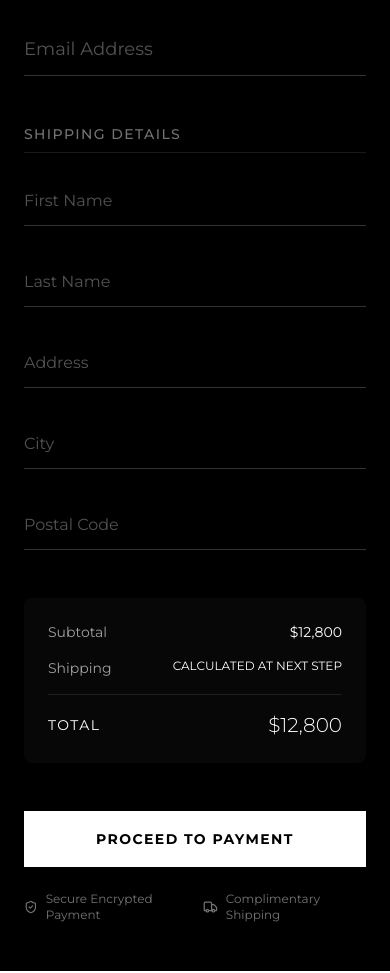
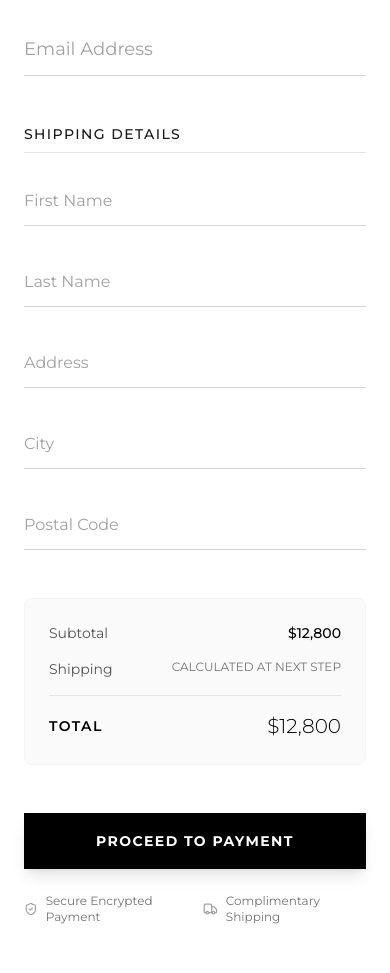
Before and after one commit to lovechaudharyji/la-bella-monte, a Next.js app: page /checkout in a window 390 px wide. Shown: the part 720-1693 px from the top of the page. Built offline with nearby package versions, Linux system fonts and the light colour scheme; a web font is replaced by a local one.

Commit message:
feat: update feature section

```diff
--- a/app/api/mcp/health/route.ts
+++ b/app/api/mcp/health/route.ts
@@ -1,5 +1,4 @@
 import { NextResponse } from 'next/server'
-import { supabaseMCP } from '@/lib/supabase-mcp'
 
 export async function GET() {
   try {
--- a/app/checkout/page.tsx
+++ b/app/checkout/page.tsx
@@ -7,7 +7,7 @@ import { Suspense, useMemo } from "react";
 import { ArrowLeft, ShieldCheck, Truck } from "lucide-react";
 import Link from "next/link";
 
-type WatchId = "daytona" | "spirit" | "phantom" | "royale";
+type WatchId = "daytona" | "spirit" | "phantom" | "royale" | "yellow";
 
 const WATCHES: Record<
   WatchId,
@@ -37,6 +37,12 @@ const WATCHES: Record<
     imageSrc: "/image/Suprans.png",
     price: "$18,500",
   },
+  yellow: {
+    name: "Yellow",
+    subtitle: "Vibrant & Bold",
+    imageSrc: "/image/Yellow.png",
+    price: "$15,500",
+  },
 };
 
 function normalizeWatchId(value: string | null): WatchId {
@@ -44,7 +50,8 @@ function normalizeWatchId(value: string | null): WatchId {
     value === "daytona" ||
     value === "spirit" ||
     value === "phantom" ||
-    value === "royale"
+    value === "royale" ||
+    value === "yellow"
   ) {
     return value;
   }
@@ -57,19 +64,19 @@ function CheckoutContent() {
   const watch = useMemo(() => WATCHES[watchId], [watchId]);
 
   return (
-    <div className="min-h-screen bg-black text-white selection:bg-white/20">
+    <div className="min-h-screen bg-white text-black selection:bg-black/10">
       <div className="flex flex-col lg:flex-row min-h-screen">
         {/* Left Section - Product Showcase */}
         <motion.div
           initial={{ opacity: 0, x: -20 }}
           animate={{ opacity: 1, x: 0 }}
           transition={{ duration: 0.8, ease: "easeOut" }}
-          className="relative w-full lg:w-[45%] lg:fixed lg:h-screen lg:border-r border-white/10 bg-[#050505] overflow-hidden"
+          className="relative w-full lg:w-[45%] lg:fixed lg:h-screen lg:border-r border-neutral-200 bg-neutral-50 overflow-hidden"
         >
           <div className="absolute top-8 left-8 z-10">
             <Link
               href="/"
-              className="group flex items-center gap-2 text-sm uppercase tracking-widest text-neutral-400 hover:text-white transition-colors"
+              className="group flex items-center gap-2 text-sm uppercase tracking-widest text-neutral-500 hover:text-black transition-colors"
             >
               <ArrowLeft className="w-4 h-4 transition-transform group-hover:-translate-x-1" />
               Back
@@ -94,9 +101,9 @@ function CheckoutContent() {
             </motion.div>
 
             <div className="mt-8 text-center">
-              <h2 className="text-3xl font-suave tracking-normal">{watch.name}</h2>
-              <p className="text-neutral-400 text-sm tracking-widest uppercase mt-2">{watch.subtitle}</p>
-              <p className="text-2xl font-light mt-4 tracking-tight">{watch.price}</p>
+              <h2 className="text-3xl font-suave tracking-normal text-black">{watch.name}</h2>
+              <p className="text-neutral-500 text-sm tracking-widest uppercase mt-2">{watch.subtitle}</p>
+              <p className="text-2xl font-light mt-4 tracking-tight text-neutral-900">{watch.price}</p>
             </div>
           </div>
         </motion.div>
@@ -106,18 +113,18 @@ function CheckoutContent() {
           initial={{ opacity: 0, y: 20 }}
           animate={{ opacity: 1, y: 0 }}
           transition={{ duration: 0.8, delay: 0.2, ease: "easeOut" }}
-          className="w-full lg:w-[55%] lg:ml-auto min-h-screen bg-black"
+          className="w-full lg:w-[55%] lg:ml-auto min-h-screen bg-white"
         >
           <div className="max-w-2xl mx-auto px-6 py-12 lg:py-24 lg:px-16">
             <div className="mb-12">
-              <h1 className="text-2xl font-suave tracking-normal mb-2">Checkout</h1>
-              <p className="text-neutral-400 text-sm">Complete your acquisition.</p>
+              <h1 className="text-2xl font-suave tracking-normal mb-2 text-black">Checkout</h1>
+              <p className="text-neutral-500 text-sm">Complete your acquisition.</p>
             </div>
 
             <form className="space-y-12">
               {/* Contact Info */}
               <section className="space-y-6">
-                <h3 className="text-sm font-medium uppercase tracking-widest text-neutral-500 border-b border-white/10 pb-2">
+                <h3 className="text-sm font-medium uppercase tracking-widest text-neutral-900 border-b border-neutral-200 pb-2">
                   Contact Information
                 </h3>
                 <div className="grid gap-6">
@@ -125,7 +132,7 @@ function CheckoutContent() {
                     <input
                       type="email"
                       placeholder="Email Address"
-                      className="w-full bg-transparent border-b border-white/20 py-3 text-white placeholder-neutral-600 focus:outline-none focus:border-white transition-colors text-lg"
+                      className="w-full bg-transparent border-b border-neutral-300 py-3 text-black placeholder-neutral-400 focus:outline-none focus:border-black transition-colors text-lg"
                     />
                   </div>
                 </div>
@@ -133,51 +140,51 @@ function CheckoutContent() {
 
               {/* Shipping Address */}
               <section className="space-y-6">
-                <h3 className="text-sm font-medium uppercase tracking-widest text-neutral-500 border-b border-white/10 pb-2">
+                <h3 className="text-sm font-medium uppercase tracking-widest text-neutral-900 border-b border-neutral-200 pb-2">
                   Shipping Details
                 </h3>
                 <div className="grid grid-cols-1 md:grid-cols-2 gap-8">
                   <input
                     type="text"
                     placeholder="First Name"
-                    className="w-full bg-transparent border-b border-white/20 py-3 text-white placeholder-neutral-600 focus:outline-none focus:border-white transition-colors"
+                    className="w-full bg-transparent border-b border-neutral-300 py-3 text-black placeholder-neutral-400 focus:outline-none focus:border-black transition-colors"
                   />
                   <input
                     type="text"
                     placeholder="Last Name"
-                    className="w-full bg-transparent border-b border-white/20 py-3 text-white placeholder-neutral-600 focus:outline-none focus:border-white transition-colors"
+                    className="w-full bg-transparent border-b border-neutral-300 py-3 text-black placeholder-neutral-400 focus:outline-none focus:border-black transition-colors"
                   />
                   <input
                     type="text"
                     placeholder="Address"
-                    className="w-full bg-transparent border-b border-white/20 py-3 text-white placeholder-neutral-600 focus:outline-none focus:border-white transition-colors md:col-span-2"
+                    className="w-full bg-transparent border-b border-neutral-300 py-3 text-black placeholder-neutral-400 focus:outline-none focus:border-black transition-colors md:col-span-2"
                   />
                   <input
                     type="text"
                     placeholder="City"
-                    className="w-full bg-transparent border-b border-white/20 py-3 text-white placeholder-neutral-600 focus:outline-none focus:border-white transition-colors"
+                    className="w-full bg-transparent border-b border-neutral-300 py-3 text-black placeholder-neutral-400 focus:outline-none focus:border-black transition-colors"
                   />
                   <input
                     type="text"
                     placeholder="Postal Code"
-                    className="w-full bg-transparent border-b border-white/20 py-3 text-white placeholder-neutral-600 focus:outline-none focus:border-white transition-colors"
+                    className="w-full bg-transparent border-b border-neutral-300 py-3 text-black placeholder-neutral-400 focus:outline-none focus:border-black transition-colors"
                   />
                 </div>
               </section>
 
               {/* Order Summary Details */}
-              <section className="bg-neutral-900/30 rounded-lg p-6 space-y-4">
-                <div className="flex justify-between text-sm text-neutral-400">
+              <section className="bg-neutral-50 rounded-lg p-6 space-y-4 border border-neutral-100">
+                <div className="flex justify-between text-sm text-neutral-600">
                   <span>Subtotal</span>
-                  <span className="text-white">{watch.price}</span>
+                  <span className="text-black font-medium">{watch.price}</span>
                 </div>
-                <div className="flex justify-between text-sm text-neutral-400">
+                <div className="flex justify-between text-sm text-neutral-600">
                   <span>Shipping</span>
-                  <span className="text-white uppercase text-xs">Calculated at next step</span>
+                  <span className="text-neutral-500 uppercase text-xs">Calculated at next step</span>
                 </div>
-                <div className="pt-4 border-t border-white/10 flex justify-between items-center">
-                  <span className="text-sm uppercase tracking-widest">Total</span>
-                  <span className="text-xl font-light">{watch.price}</span>
+                <div className="pt-4 border-t border-neutral-200 flex justify-between items-center">
+                  <span className="text-sm uppercase tracking-widest text-black font-semibold">Total</span>
+                  <span className="text-xl font-light text-black">{watch.price}</span>
                 </div>
               </section>
 
@@ -185,18 +192,18 @@ function CheckoutContent() {
               <div className="space-y-6">
                 <button
                   type="button"
-                  className="w-full bg-white text-black h-14 uppercase tracking-widest text-sm font-bold hover:bg-neutral-200 transition-colors flex items-center justify-center gap-2"
+                  className="w-full bg-black text-white h-14 uppercase tracking-widest text-sm font-bold hover:bg-neutral-800 transition-colors flex items-center justify-center gap-2 shadow-lg hover:shadow-xl transform hover:-translate-y-0.5 transition-all"
                 >
                   Proceed to Payment
                 </button>
 
                 <div className="grid grid-cols-2 gap-4 text-xs text-neutral-500">
                   <div className="flex items-center gap-2">
-                    <ShieldCheck className="w-4 h-4" />
+                    <ShieldCheck className="w-4 h-4 text-neutral-400" />
                     <span>Secure Encrypted Payment</span>
                   </div>
                   <div className="flex items-center gap-2">
-                    <Truck className="w-4 h-4" />
+                    <Truck className="w-4 h-4 text-neutral-400" />
                     <span>Complimentary Shipping</span>
                   </div>
                 </div>
--- a/eslint.config.mjs
+++ b/eslint.config.mjs
@@ -12,6 +12,7 @@ const eslintConfig = defineConfig([
     "out/**",
     "build/**",
     "next-env.d.ts",
+    "scripts/**",
   ]),
 ]);
 
```
Also changed, not shown: app/page.tsx (+118 -9 lines), public/image/sahilkhan.png (added), 1 other file (tests, documents, lock files or other folders).
